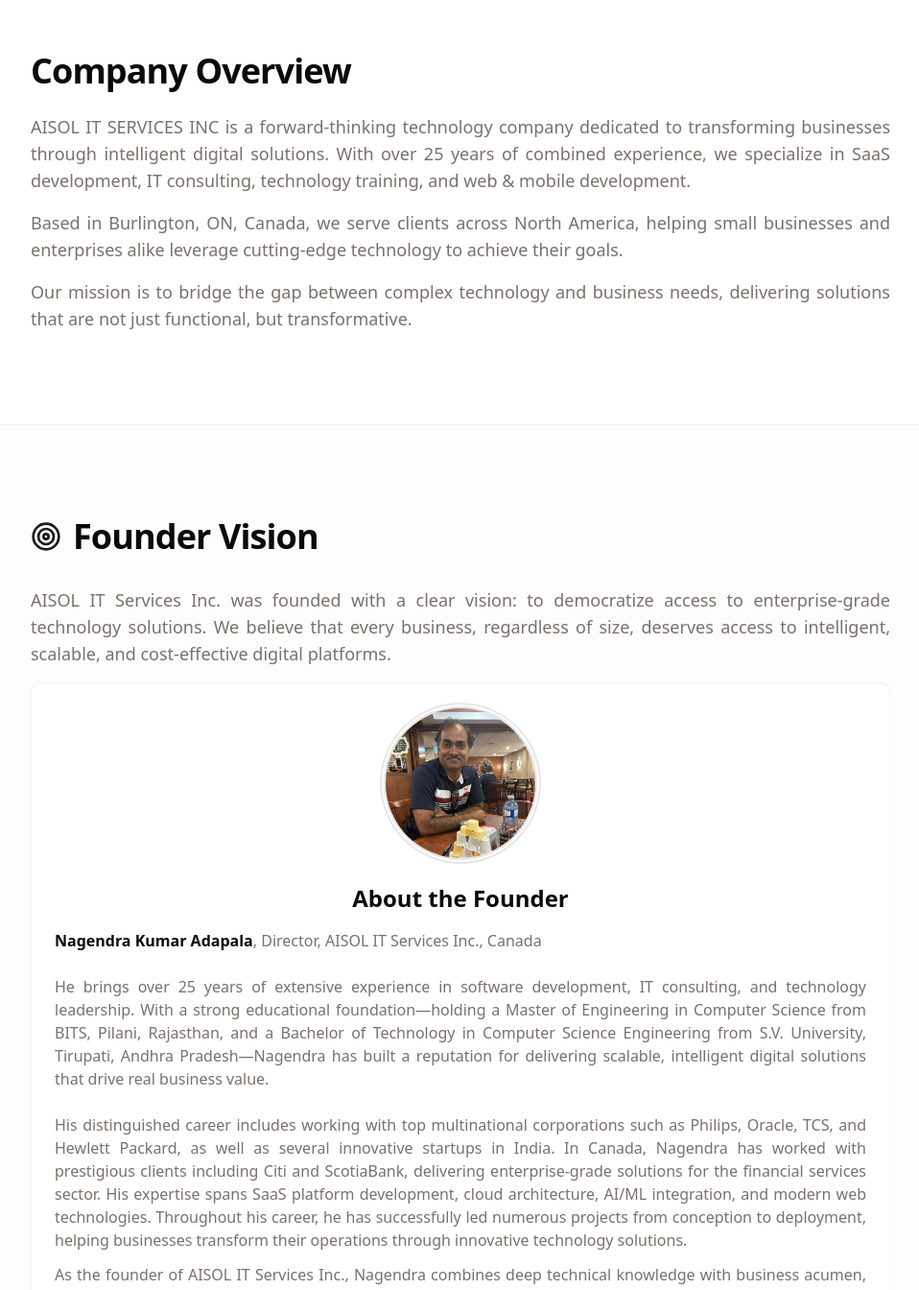
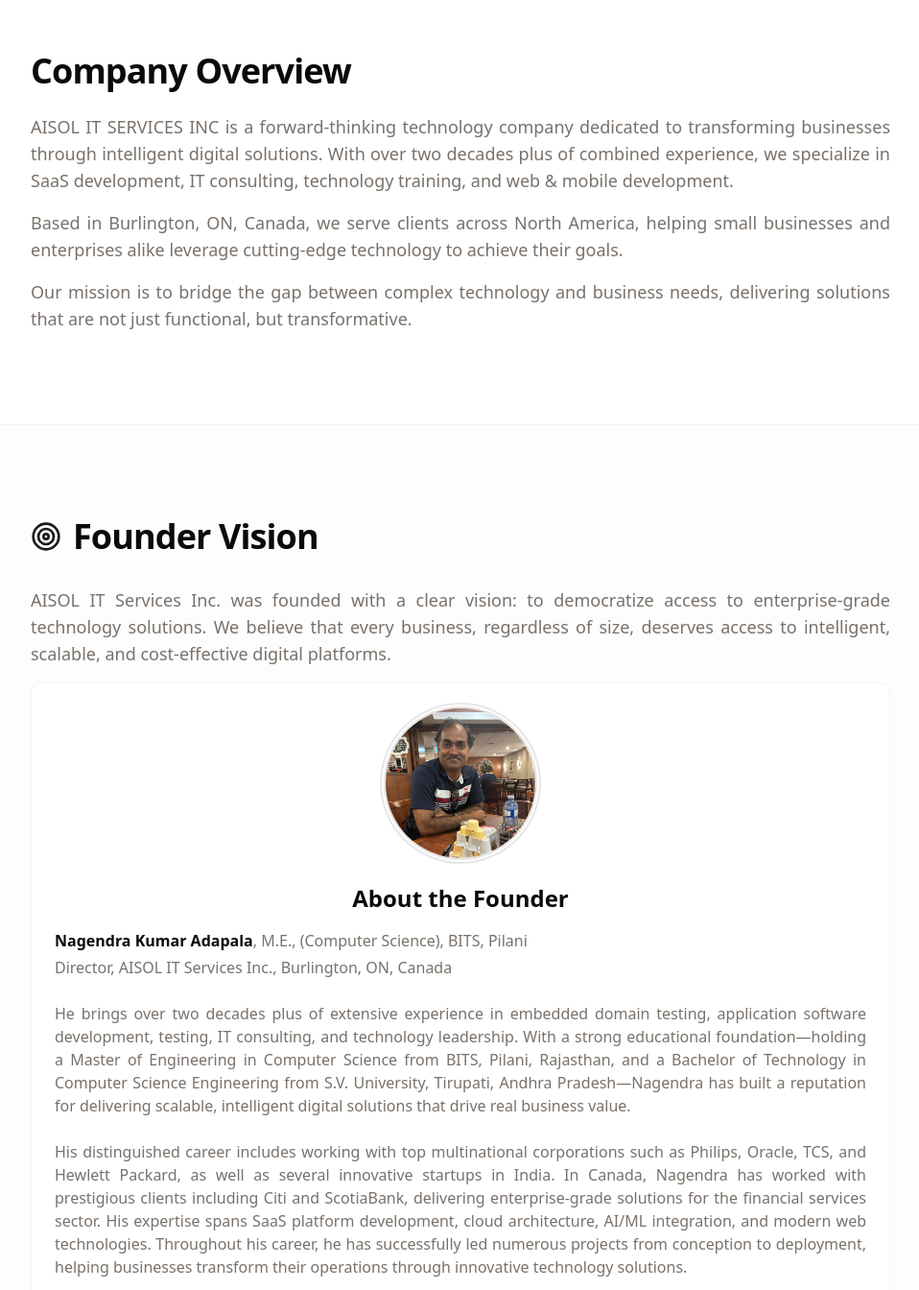
Before and after one commit to nagendra2025/aisol-itservices, a Next.js app: page /about in a window 1280 px wide. Shown: the part 404-1748 px from the top of the page at 96% size, without its empty margins (160-1118 px from the left). Built offline with nearby package versions, Linux system fonts and the light colour scheme.

Commit message:
Updated the profile desc

```diff
--- a/src/app/about/page.tsx
+++ b/src/app/about/page.tsx
@@ -44,7 +44,7 @@ export default function About() {
                 <p className="mb-4 text-lg text-muted-foreground text-justify">
                   {COMPANY_INFO.name} is a forward-thinking technology company
                   dedicated to transforming businesses through intelligent digital
-                  solutions. With over 25 years of combined experience, we
+                  solutions. With over two decades plus of combined experience, we
                   specialize in SaaS development, IT consulting, technology
                   training, and web & mobile development.
                 </p>
@@ -88,11 +88,15 @@ export default function About() {
                   <FounderPortrait />
                   <h3 className="mb-4 text-2xl font-semibold">About the Founder</h3>
                   <div className="mb-6">
+                    <p className="mb-1 text-base text-muted-foreground">
+                      <strong className="text-foreground">Nagendra Kumar Adapala</strong>
+                      , M.E., (Computer Science), BITS, Pilani
+                    </p>
                     <p className="mb-6 text-base text-muted-foreground">
-                      <strong className="text-foreground">Nagendra Kumar Adapala</strong>, Director, AISOL IT Services Inc., Canada
+                      Director, AISOL IT Services Inc., {COMPANY_INFO.location}
                     </p>
                     <p className="text-base text-muted-foreground">
-                      He brings over 25 years of extensive experience in software development, IT consulting, and technology leadership.
+                      He brings over two decades plus of extensive experience in embedded domain testing, application software development, testing, IT consulting, and technology leadership.
                       With a strong educational foundation—holding a Master of Engineering in Computer Science
                       from BITS, Pilani, Rajasthan, and a Bachelor of Technology in Computer Science Engineering
                       from S.V. University, Tirupati, Andhra Pradesh—Nagendra has built a reputation for delivering
--- a/src/lib/constants.ts
+++ b/src/lib/constants.ts
@@ -36,7 +36,7 @@ export const SERVICES = [
 ] as const;
 
 export const CREDIBILITY_STATS = [
-  { label: "25+ Years Experience", value: "25+" },
+  { label: "Over two decades plus combined experience", value: "Two Decades+" },
   { label: "AI & Cloud Focused", value: "AI" },
   { label: "Enterprise & SMB Solutions", value: "Enterprise" },
 ] as const;
```
